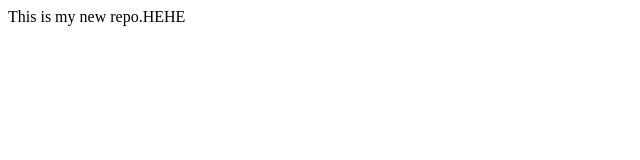
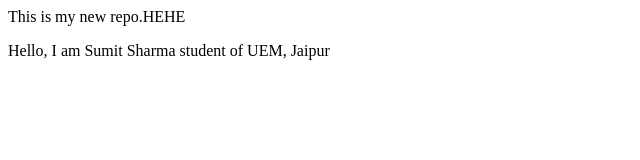
Before and after one commit to sumit120504/New_one, a plain HTML site: page index.html in a window 1280 px wide. Shown: the whole page, without its empty margins (0-640 px from the left). Drawn offline with Linux system fonts and the light colour scheme.

Commit message:
Made changes in index.html

```diff
--- a/index.html
+++ b/index.html
@@ -1 +1,2 @@
 <p>This is my new repo.HEHE</p>
+<p>Hello, I am Sumit Sharma student of UEM, Jaipur</p>
```
